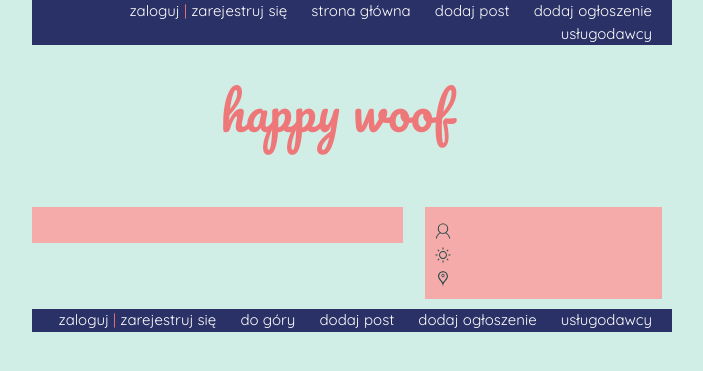
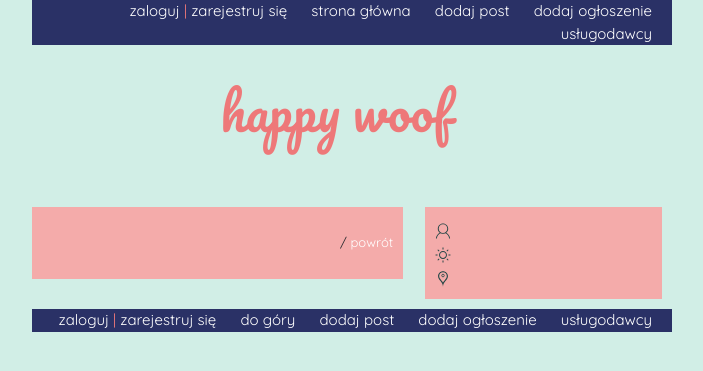
Before and after one commit to natalia-sk/happy-woof, a Django app: template final_project/woofy/templates/woofy/announcement_details.html in a window 1280 px wide. Shown: the top 371 px of the page, without its empty margins (298-1001 px from the left). Run offline with Django 3.2, Linux system fonts and the light colour scheme; the template is opened without the code that fills it, so the values that code supplies are empty; some libraries are stand-ins or nearby versions.

Commit message:
Added back link.

```diff
--- a/final_project/woofy/templates/woofy/announcement_details.html
+++ b/final_project/woofy/templates/woofy/announcement_details.html
@@ -7,7 +7,9 @@
 <p class="small-right">{% if user.is_authenticated %}
     <a href="{% url 'new-message' %}">wyślij wiadomość</a>
 	{% endif %}
+    / <a href="#" onclick="history.back()">powrót</a>
 </p>
+
 {% endblock %}
 
 
```
